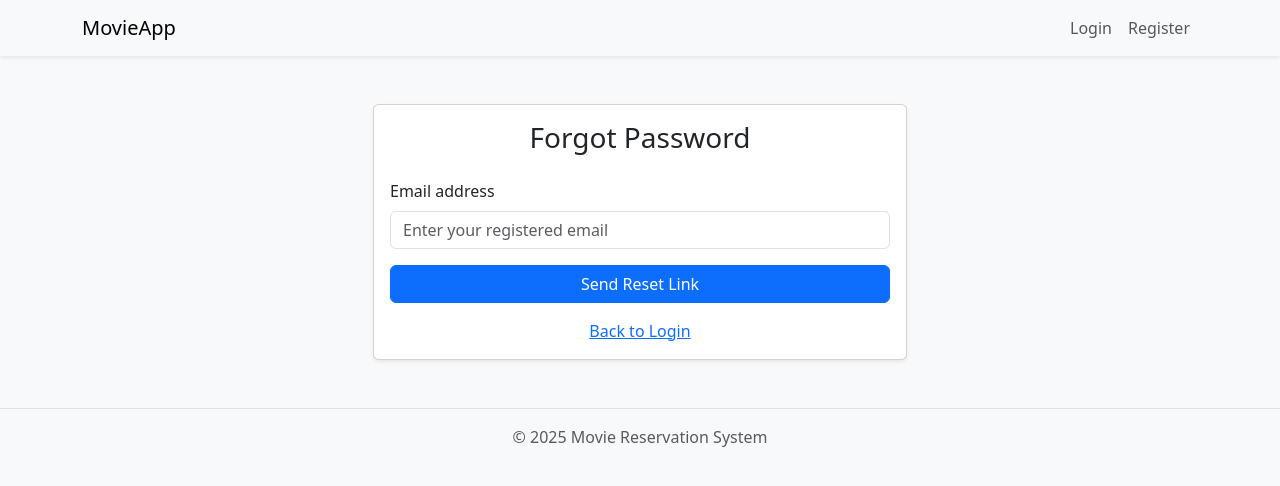
After one commit to john-otienoh/Boovie, a Django app: page /account/forgot-password/ in a window 1280 px wide. The commit adds this page. Shown: the top 486 px of the page. Run offline with Django 5.2, Linux system fonts and the light colour scheme.

Commit message:
Create password reset functionality

```diff
--- /dev/null
+++ b/accounts/templates/forgot_password.html
@@ -0,0 +1,36 @@
+{% extends "base.html" %}
+
+{% block title %}Forgot Password{% endblock %}
+
+{% block content %}
+<div class="container mt-5">
+  <div class="row justify-content-center">
+    <div class="col-md-6">
+      <div class="card shadow-sm">
+        <div class="card-body">
+          <h3 class="card-title mb-4 text-center">Forgot Password</h3>
+
+          {% if messages %}
+            {% for message in messages %}
+              <div class="alert alert-{{ message.tags }}">{{ message }}</div>
+            {% endfor %}
+          {% endif %}
+
+          <form method="POST">
+            {% csrf_token %}
+            <div class="mb-3">
+              <label for="email" class="form-label">Email address</label>
+              <input type="email" class="form-control" id="email" name="email" placeholder="Enter your registered email" required>
+            </div>
+            <button type="submit" class="btn btn-primary w-100">Send Reset Link</button>
+          </form>
+
+          <div class="text-center mt-3">
+            <a href="{% url 'login' %}">Back to Login</a>
+          </div>
+        </div>
+      </div>
+    </div>
+  </div>
+</div>
+{% endblock %}
--- a/accounts/templates/login.html
+++ b/accounts/templates/login.html
@@ -25,6 +25,7 @@
 
       <button type="submit" class="btn btn-primary w-100">Login</button>
     </form>
+    <p class="text-center mt-3">Forgot Password? <a href="{% url 'forgot-password' %}">Reset here</a></p>
     <p class="text-center mt-3">Don't have an account? <a href="{% url 'register' %}">Register here</a></p>
   </div>
 </div>
--- a/accounts/urls.py
+++ b/accounts/urls.py
@@ -4,9 +4,11 @@ from . import views
 urlpatterns = [
     path('home/', views.home, name='home'),
     path('login/', views.login_view, name='login'),
+    path('profile/', views.profile, name='profile'),
     path('logout/', views.logout_view, name='logout'),
-    path('profile/', views.profile, name='profile'),
     path('register/', views.register, name='register'),
     path('verify_otp/<uuid:user_id>/', views.verify_otp, name='verify_otp'),
     path('resend_otp/<uuid:user_id>/', views.resend_otp, name='resend_otp'),
+    path('forgot-password/', views.forgot_password, name='forgot-password'),
+    path('reset-password/<uidb64>/<token>/', views.reset_password, name='reset_password'),
 ]
--- a/accounts/views.py
+++ b/accounts/views.py
@@ -3,9 +3,13 @@ from django.contrib.auth import login,  logout
 from .forms import EmailAuthenticationForm
 from django.contrib.auth.decorators import login_required
 from django.urls import reverse
+from django.core.mail import send_mail
 from django.utils import timezone
 from django.contrib import messages
-
+from django.conf import settings
+from django.contrib.auth.tokens import default_token_generator
+from django.utils.http import urlsafe_base64_encode, urlsafe_base64_decode
+from django.utils.encoding import force_bytes, force_str
 
 from .utils import generate_otp, send_otp, check_otp
 from .models import CustomUser
@@ -121,3 +125,57 @@ def logout_view(request):
 
 def home(request):
     return render(request, 'home.html')
+
+
+def forgot_password(request):
+    if request.method == 'POST':
+        email = request.POST.get('email')
+        user = CustomUser.objects.filter(email=email).first()
+
+        if not user:
+            messages.error(request, "No account with that email found")
+            return redirect('forgot-password')
+
+        if hasattr(user, 'is_email_verified') and not user.is_email_verified:
+            messages.error(request, 'Please verify your email before resetting your password.')
+            return redirect('forgot_password')
+
+        token = default_token_generator.make_token(user)
+        uid = urlsafe_base64_encode(force_bytes(user.pk))
+        reset_link = request.build_absolute_uri(f'/account/reset-password/{uid}/{token}/')
+
+        send_mail(
+            'Password Reset Request',
+            f'Click the link to reset your password: {reset_link}',
+            settings.EMAIL_HOST_USER,
+            [email],
+            fail_silently=False,
+        )
+        messages.success(request, 'Password reset link sent to your email.')
+        return redirect('login')
+    return render(request, "forgot_password.html")
+
+
+def reset_password(request, uidb64, token):
+    try:
+        uid = force_str(urlsafe_base64_decode(uidb64))
+        user = CustomUser.objects.get(pk=uid)
+    except:
+        user = None
+
+    if user and default_token_generator.check_token(user, token):
+        if request.method == 'POST':
+            password = request.POST.get('password')
+            password2 = request.POST.get('password2')
+
+            if password == password2:
+                user.set_password(password)
+                user.save()
+                messages.success(request, "'Password reset successful. You can now log in.")
+                return redirect('login')
+            else:
+                messages.error(request, "Passwords do not match.")
+        return render(request, 'reset_password.html')
+    else:
+        messages.error(request, "Invalid or expired reset link")
+        return redirect('forgot_password')
```
Also changed, not shown: accounts/templates/reset_password.html (added, +40 -0 lines).
